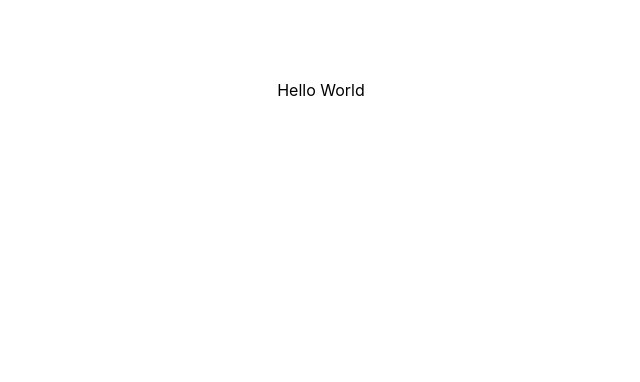
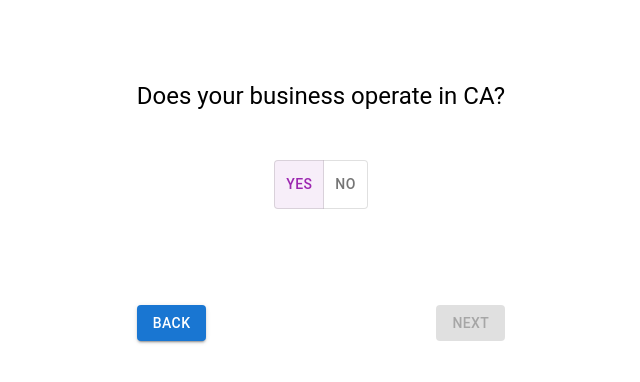
Before and after one commit to hammadahmad120/Glow-frontend-test, a React (Create React App) app: page / in a window 1280 px wide. Shown: the top 382 px of the page, without its empty margins (319-959 px from the left). Built offline with nearby package versions, Linux system fonts and the light colour scheme.

Commit message:
added question component

```diff
--- /dev/null
+++ b/src/components/questions-form/question.tsx
@@ -0,0 +1,81 @@
+import { Box, Button, Typography, ToggleButton, ToggleButtonGroup} from "@mui/material";
+import { makeStyles } from "@mui/styles";
+import {
+  QuestionData,
+  QuestionResponse,
+} from "../../containers/questions-form/types";
+
+
+interface QuestionProps {
+  currentQuestion: QuestionData;
+  selectedAnswer?: QuestionResponse;
+  onNextClick: () => void;
+  onBackClick: () => void;
+  saveAnswer: (value: boolean | number | string) => void;
+  showNext: boolean;
+  showBack: boolean;
+}
+
+const useStyles = makeStyles({
+  container: {
+    display: "flex",
+    flexDirection: "column",
+  },
+  answerSection: {
+    marginTop: "48px",
+    display: "flex",
+    justifyContent: "center",
+  },
+  buttonActions: {
+    display: "flex",
+    flexDirection: "row",
+    justifyContent: "space-between",
+    marginTop: "96px",
+  },
+});
+const Question = ({
+  currentQuestion,
+  selectedAnswer,
+  onNextClick,
+  onBackClick,
+  saveAnswer,
+  showBack,
+  showNext,
+}: QuestionProps) => {
+  const classes = useStyles();
+  return (
+    <Box className={classes.container}>
+      <Typography component="h1" variant="h5">
+        {currentQuestion.question}
+      </Typography>
+      <Box className={classes.answerSection}>
+        <Typography component="h1" variant="h5">
+          {currentQuestion.type === "boolean" ? (
+            <ToggleButtonGroup
+              color="secondary"
+              value={true}
+              exclusive
+              onChange={(_, value) => saveAnswer(value)}
+            >
+              <ToggleButton value={true}>Yes</ToggleButton>
+              <ToggleButton value={false}>No</ToggleButton>
+            </ToggleButtonGroup>
+          ) : (
+            <input type="number" onBlur={(e) => saveAnswer(e.target.value)} />
+          )}
+        </Typography>
+      </Box>
+      <Box className={classes.buttonActions}>
+        <Button variant="contained" color="primary">
+          Back
+        </Button>
+
+        <Button variant="contained" color="primary" disabled={ selectedAnswer && selectedAnswer.response !== null ? false: true}>
+          Next
+        </Button>
+      </Box>
+    </Box>
+  );
+};
+
+export default Question;
--- a/src/containers/questions-form/index.tsx
+++ b/src/containers/questions-form/index.tsx
@@ -1,16 +1,18 @@
 import { useState } from "react";
 import { QuestionResponse } from "./types";
-import { Box, makeStyles } from "@material-ui/core";
+import { Box } from "@mui/material";
 import questionsData from "./QuestionData";
+import Question from "../../components/questions-form/question";
+import { makeStyles } from "@mui/styles";
 
-const useStyles = makeStyles((theme) => ({
+const useStyles = makeStyles({
     container: {
       display: "flex",
       flexDirection: "column",
       alignItems: "center",
-      margin: theme.spacing(10)
+      margin: "80px"
     }
-  }));
+  });
 const QuestionsForm = () =>{
     const classes = useStyles();
     const [questionNumber, setQuestionNumber] = useState(1);
@@ -19,7 +21,7 @@ const QuestionsForm = () =>{
 
     return(
       <Box className={classes.container}>
-        Hello World
+        <Question currentQuestion = {currentQuestion} onBackClick={()=>{}} onNextClick={()=>{}} saveAnswer={(val) =>{}} showBack showNext />
         </Box>
     )
 }
```
Also changed, not shown: package.json (+5 -4 lines), 1 other file (tests, documents, lock files or other folders).
